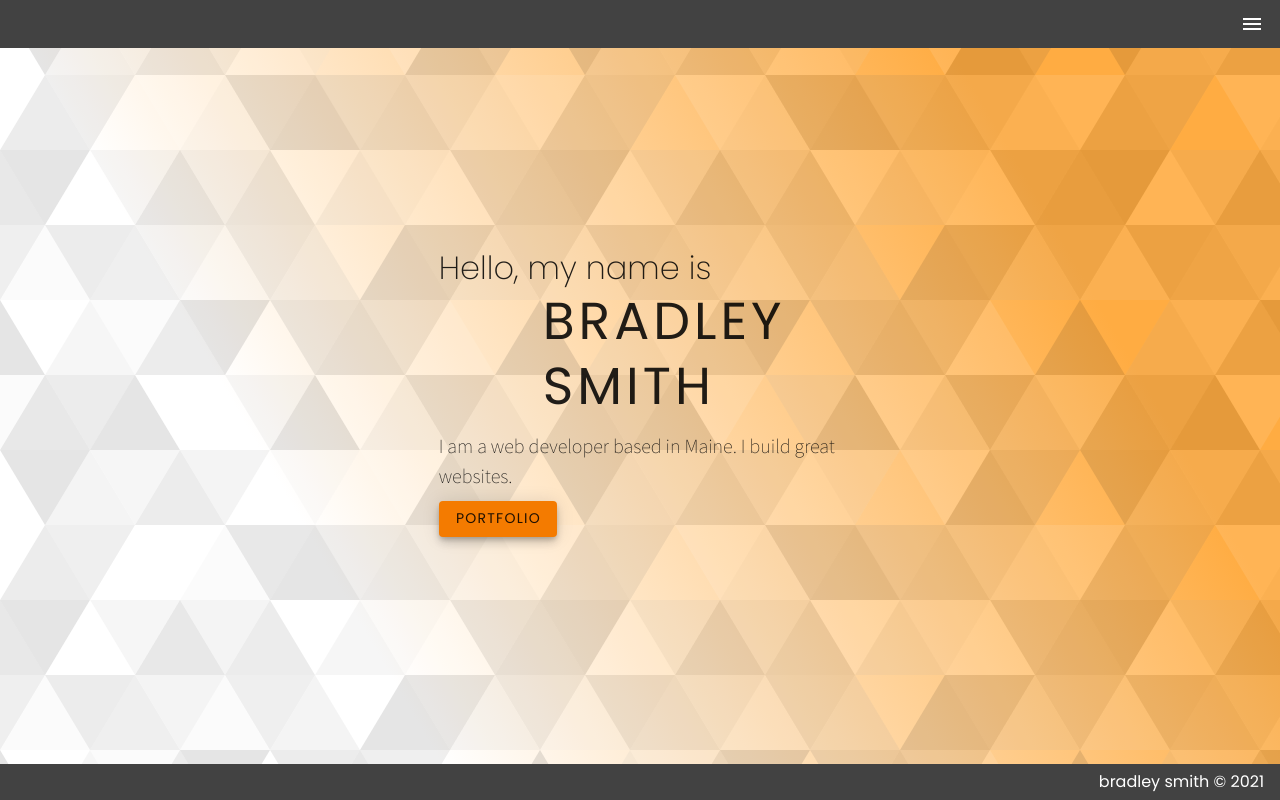
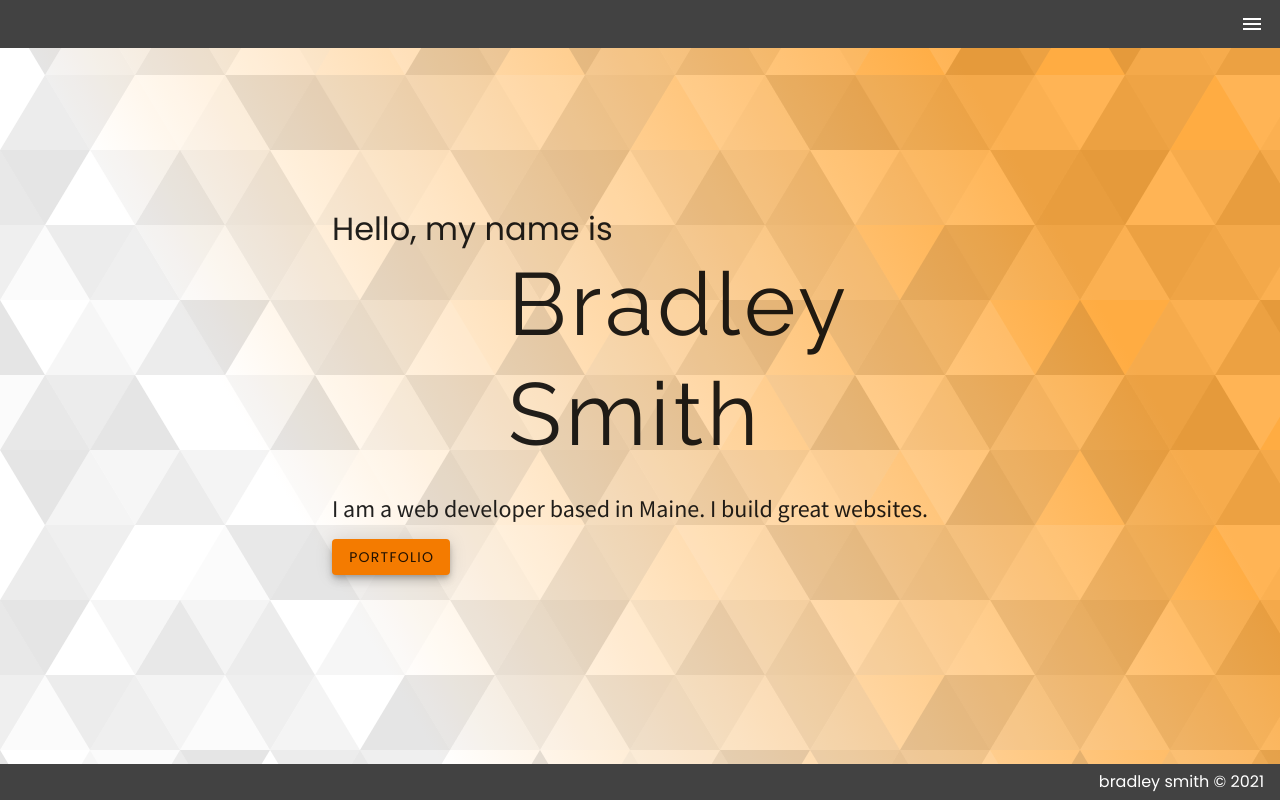
Before and after one commit to bradleyhop/new-portfolio, a Vue app: page / in a window 1280 px wide. Built offline with nearby package versions, Linux system fonts and the light colour scheme.

Commit message:
fix google font link- now they load!; typography changes

```diff
--- a/public/index.html
+++ b/public/index.html
@@ -11,9 +11,9 @@
     <title><%= htmlWebpackPlugin.options.title %></title>
 
     <!-- google fonts -->
-    <link href="https://fonts.gstatic.com" rel="preconnect">
+    <link rel="preconnect" href="https://fonts.gstatic.com">
     <link
-        href="https://fonts.googleapis.com/css2?family=Open+Sans:wght@300&family=Poppins:wght@200;400&family=Source+Sans+pro:wght@200,300,400&display=swap"
+        href="https://fonts.googleapis.com/css2?family=Raleway&family=Open+Sans:wght@300&family=Poppins&family=Source+Sans+pro&display=swap"
           rel="stylesheet">
 
     <!-- material icons cdn -->
--- a/src/assets/scss/main.scss
+++ b/src/assets/scss/main.scss
@@ -2,6 +2,7 @@
 
 // color theme available as scss variables; also available as properties in vuetify components
 // see @/plugins/vuetify.js
+
 /*
  * $primary: #2196F3;
  * $primaryLight: #5ddef4;
@@ -21,7 +22,6 @@ $secondaryDark: #ba4c00;
 $not-purple: #9fa8da;
 $not-green: #a5d6a7;
 $eggshell: #fff3e0;
-
 
 // override default vuetify fonts
 $Source-Sans-Pro: "Source Sans Pro", helvetica, sans-serif !important;
--- a/src/views/Home.vue
+++ b/src/views/Home.vue
@@ -7,13 +7,13 @@ export default {
 <template>
   <v-container fill-height fluid class="home-container">
     <v-row align="center">
-      <v-col offset-lg="4" lg="4" sm="12">
+      <v-col offset-lg="3" lg="6" sm="12">
         <div class="hero-header header-text">
           Hello, my name is
           <br />
         </div>
         <div class="my-name header-text">
-          BRADLEY SMITH
+          Bradley Smith
         </div>
         <div class="hero-copy">
           I am a web developer based in Maine. I build great websites.
@@ -41,7 +41,6 @@ export default {
 
 .header-text {
   font-family: $Poppins;
-  font-weight: 200;
   line-height: 1.25;
 }
 
@@ -51,8 +50,8 @@ export default {
 
 .my-name {
   letter-spacing: 4px;
-  font-size: 3.25em;
-  font-weight: 400;
+  font-size: 5.5em;
+  font-family: Raleway, sans-serif !important;
   margin: 0 0 0.25em 2em;
 
   @media only screen and (max-width: 800px) {
@@ -62,7 +61,7 @@ export default {
 
 .hero-copy {
   font-family: $Source-Sans-Pro;
-  font-size: 1.25em;
+  font-size: 1.5em;
   margin-bottom: 0.5em;
 }
 
```
